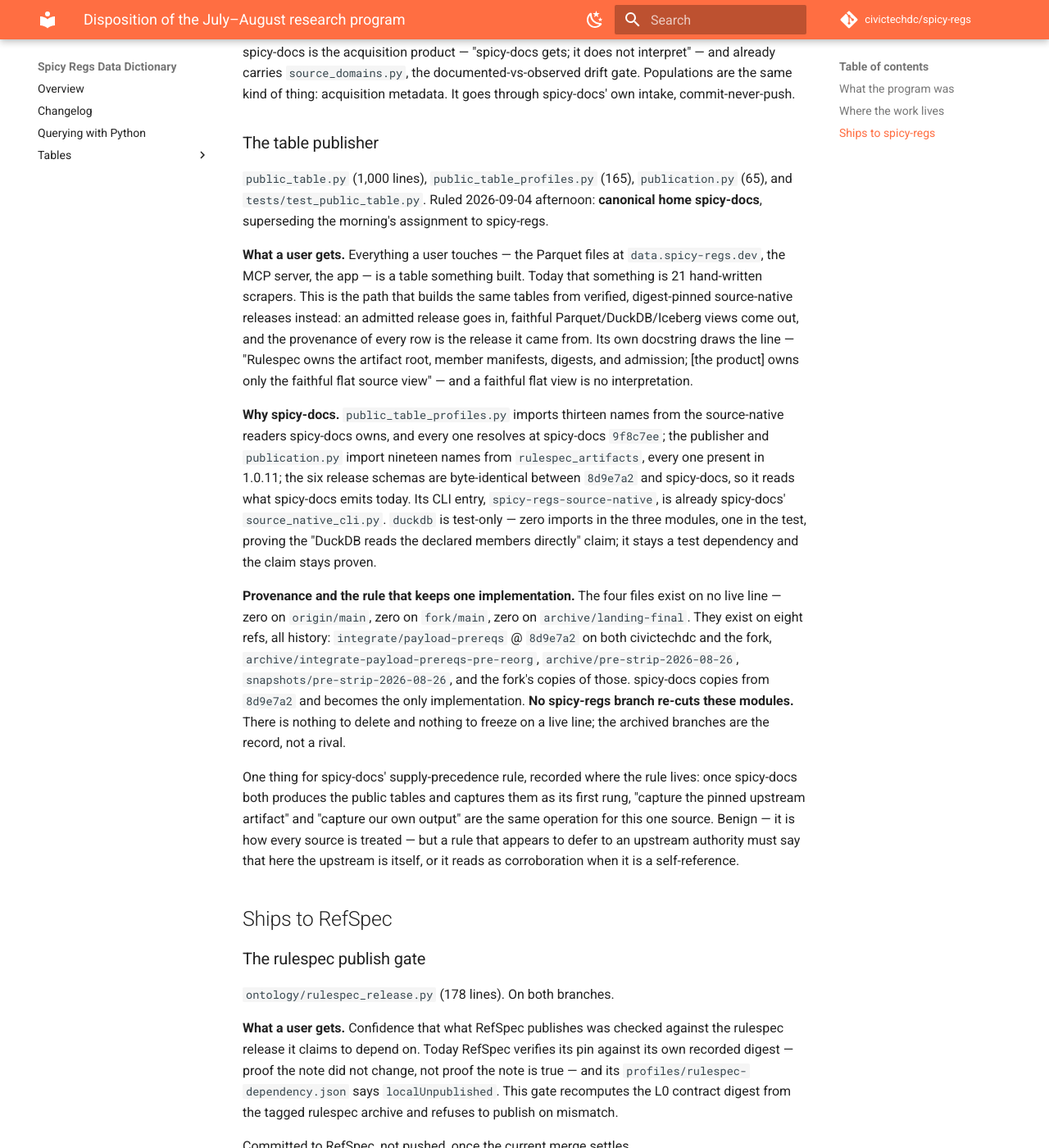
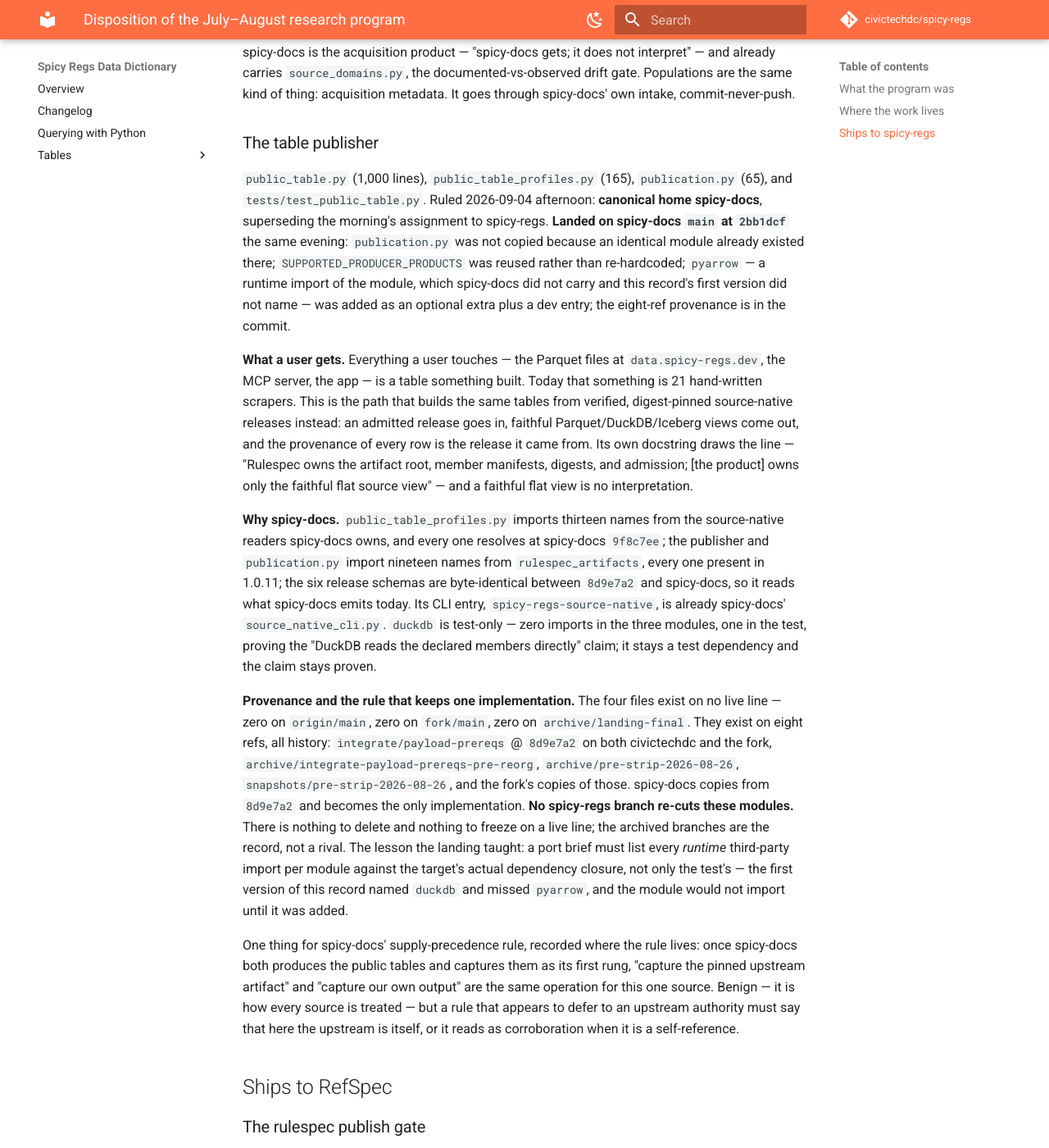
Before and after one commit to civictechdc/spicy-regs, an MkDocs documentation site: the page built from docs/disposition.md, in a window 1280 px wide and 1400 px high, scrolled down 5172 px. Shown: the whole window at 82% size. Built offline with MkDocs 1.6.1 and Material for MkDocs 9.7.7, drawn with Linux system fonts in a browser that asks for light colours; comment, search, counter and statistics services are not loaded.

Commit message:
docs(disposition): the publisher landed in spicy-docs at 2bb1dcf
Cite the canonical home's commit instead of describing the move as pending,
and record the miss the landing exposed: pyarrow was a runtime import the
brief did not price against spicy-docs' closure.

Co-Authored-By: Claude Fable 5.1 <noreply@anthropic.com>
Claude-Session: https://claude.ai/code/session_017XbfiZd8imvF4gJeVX61KB

```diff
--- a/docs/disposition.md
+++ b/docs/disposition.md
@@ -218,7 +218,12 @@ goes through spicy-docs' own intake, commit-never-push.
 `public_table.py` (1,000 lines), `public_table_profiles.py` (165),
 `publication.py` (65), and `tests/test_public_table.py`. Ruled 2026-09-04
 afternoon: **canonical home spicy-docs**, superseding the morning's assignment
-to spicy-regs.
+to spicy-regs. **Landed on spicy-docs `main` at `2bb1dcf`** the same evening:
+`publication.py` was not copied because an identical module already existed
+there; `SUPPORTED_PRODUCER_PRODUCTS` was reused rather than re-hardcoded;
+`pyarrow` — a runtime import of the module, which spicy-docs did not carry and
+this record's first version did not name — was added as an optional extra plus
+a dev entry; the eight-ref provenance is in the commit.
 
 **What a user gets.** Everything a user touches — the Parquet files at
 `data.spicy-regs.dev`, the MCP server, the app — is a table something built.
@@ -248,7 +253,11 @@ exist on no live line — zero on `origin/main`, zero on `fork/main`, zero on
 `snapshots/pre-strip-2026-08-26`, and the fork's copies of those. spicy-docs
 copies from `8d9e7a2` and becomes the only implementation. **No spicy-regs
 branch re-cuts these modules.** There is nothing to delete and nothing to
-freeze on a live line; the archived branches are the record, not a rival.
+freeze on a live line; the archived branches are the record, not a rival. The
+lesson the landing taught: a port brief must list every *runtime* third-party
+import per module against the target's actual dependency closure, not only
+the test's — the first version of this record named `duckdb` and missed
+`pyarrow`, and the module would not import until it was added.
 
 One thing for spicy-docs' supply-precedence rule, recorded where the rule
 lives: once spicy-docs both produces the public tables and captures them as its
```
